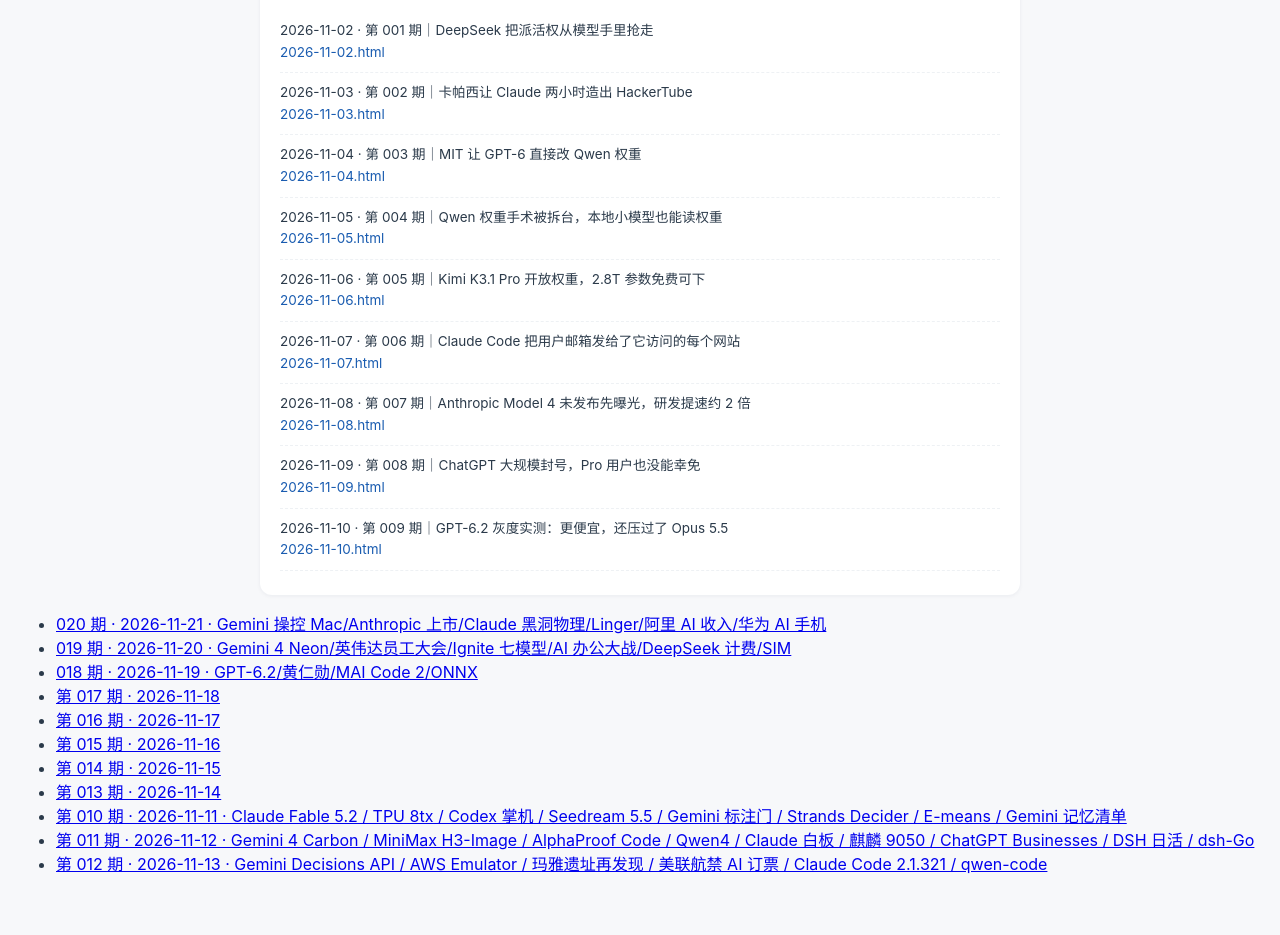
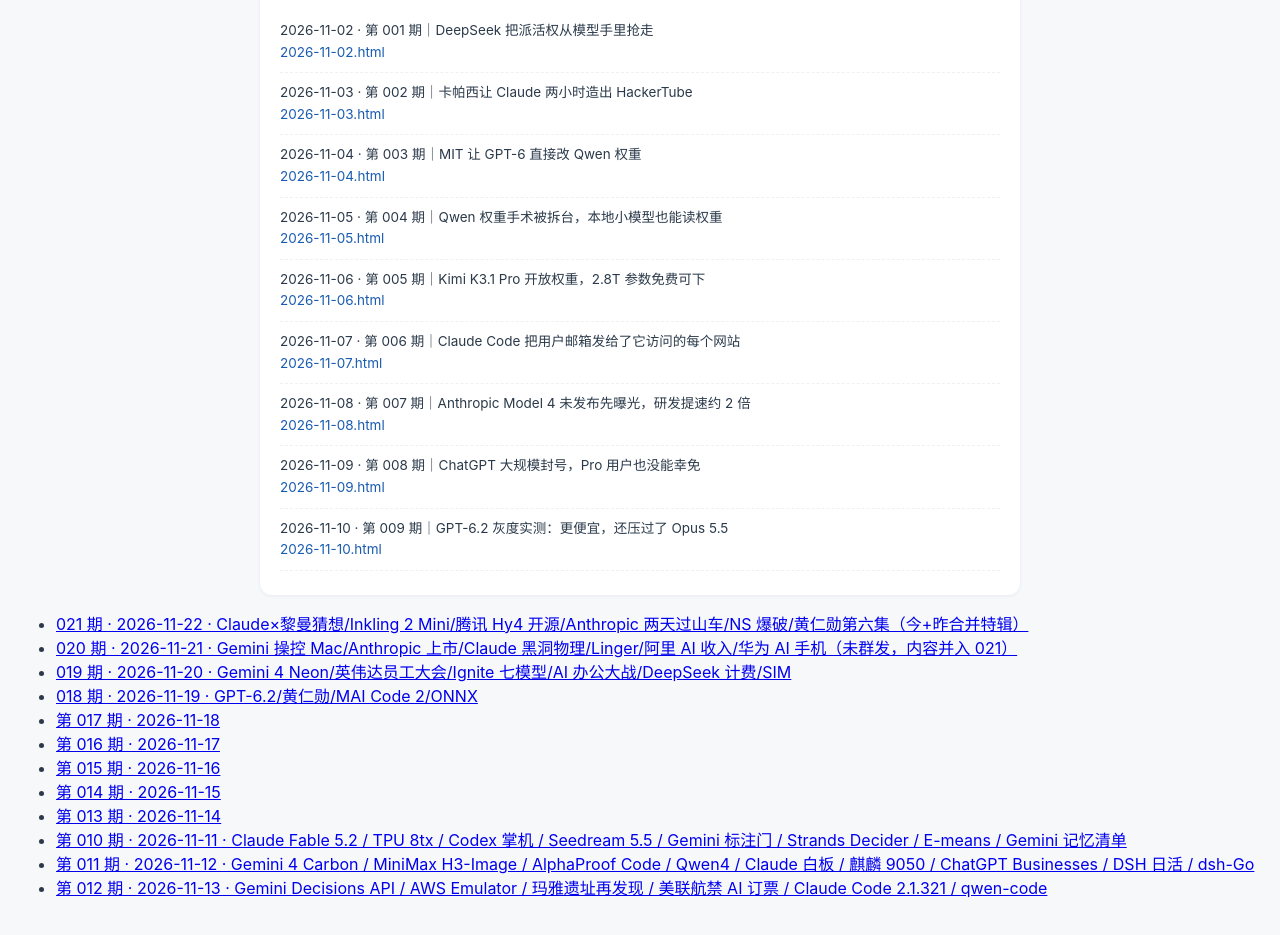
Before and after one commit to yeLccccc/agent-memory-refs, a plain HTML site: page hotspot/index.html in a window 1280 px wide. Shown: the part 149-1084 px from the top of the page. Drawn offline with Linux system fonts and the light colour scheme.

Commit message:
hotspot: add 021 refs (2026-11-22, merge issue) + index rows

```diff
--- a/hotspot/index.html
+++ b/hotspot/index.html
@@ -33,7 +33,8 @@
   </div>
 </div>
 <ul>
-<li><a href="2026-11-21.html">020 期 · 2026-11-21 · Gemini 操控 Mac/Anthropic 上市/Claude 黑洞物理/Linger/阿里 AI 收入/华为 AI 手机</a></li>
+<li><a href="2026-11-22.html">021 期 · 2026-11-22 · Claude×黎曼猜想/Inkling 2 Mini/腾讯 Hy4 开源/Anthropic 两天过山车/NS 爆破/黄仁勋第六集（今+昨合并特辑）</a></li>
+<li><a href="2026-11-21.html">020 期 · 2026-11-21 · Gemini 操控 Mac/Anthropic 上市/Claude 黑洞物理/Linger/阿里 AI 收入/华为 AI 手机（未群发，内容并入 021）</a></li>
 <li><a href="2026-11-20.html">019 期 · 2026-11-20 · Gemini 4 Neon/英伟达员工大会/Ignite 七模型/AI 办公大战/DeepSeek 计费/SIM</a></li>
 <li><a href="2026-11-19.html">018 期 · 2026-11-19 · GPT-6.2/黄仁勋/MAI Code 2/ONNX</a></li>
 <li><a href="2026-11-18.html">第 017 期 · 2026-11-18</a></li>
```
